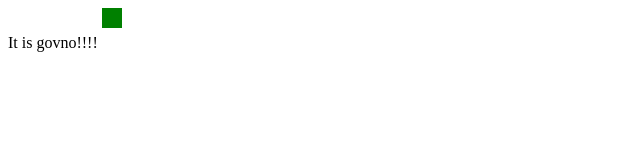
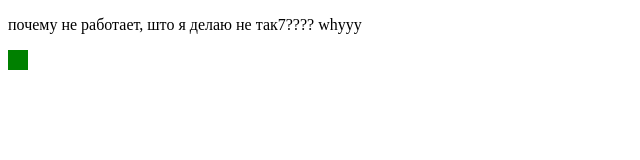
Before and after one commit to JuliaLenny/JuliaLenny.github.io, a plain HTML site: page index.html in a window 1280 px wide. Shown: the whole page, without its empty margins (0-640 px from the left). Drawn offline with Linux system fonts and the light colour scheme.

Commit message:
First Commit

```diff
--- a/index.html
+++ b/index.html
@@ -5,8 +5,7 @@
 	<title> Test_1</title>
 </head>
 <body>
-	It is govno!!!!
-
+	<p>почему не работает, што я делаю не так7???? whyyy</p>
 	<svg width="20" height="40"> <rect width="20" height="20" fill="green"/></svg>
 </body>
 </html>
```
